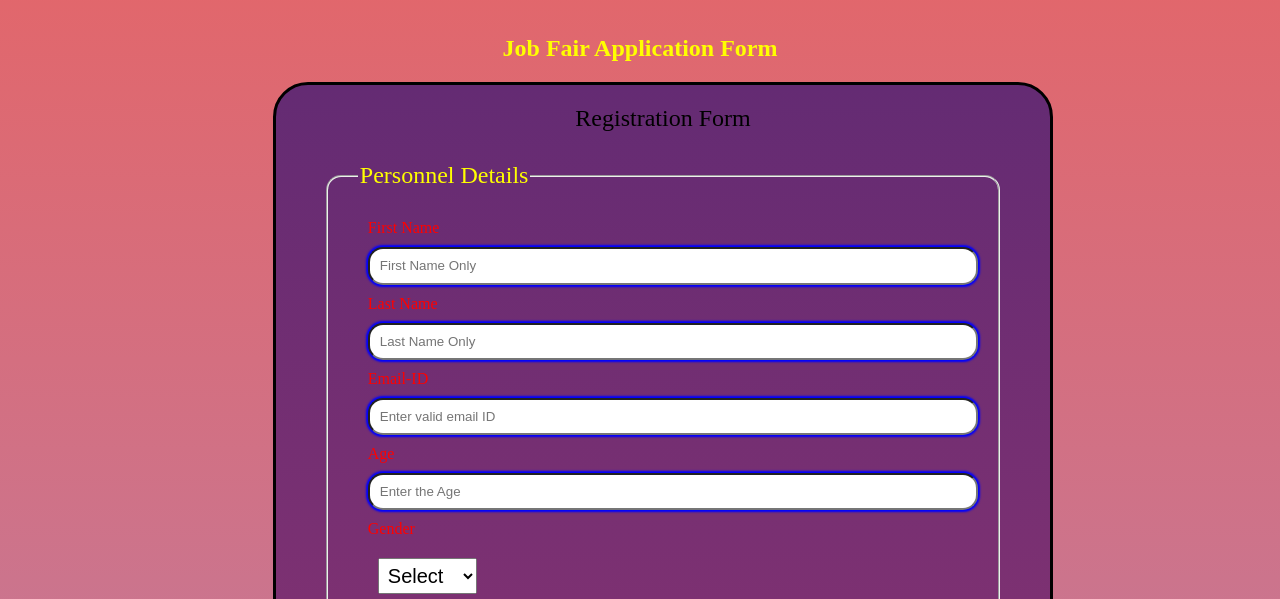
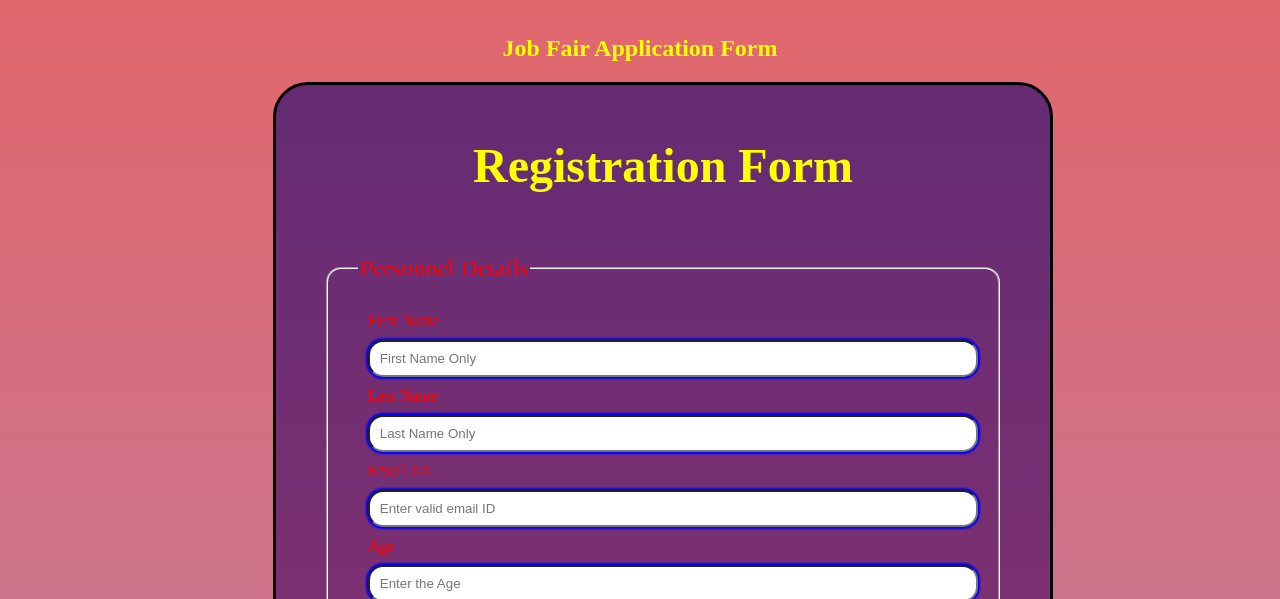
Before and after one commit to Vish2476/Personnel_Form, a plain HTML site: page index.html in a window 1280 px wide. Shown: the part 130-729 px from the top of the page. Drawn offline with Linux system fonts and the light colour scheme.

Commit message:
Update index.html

```diff
--- a/index.html
+++ b/index.html
@@ -112,13 +112,13 @@ legend{
 	<h2 style="text-align: center;color:yellow;">Job Fair Application Form</h2>
 <div class="container">
 <div class="title">
-Registration Form
+	<h1 style="color:yellow;">Registration Form</h1>
 </div>
 
 <form id="myform">
 <div class="form">
 <fieldset>
-	<legend style="color:yellow;">Personnel Details</legend>
+	<legend >Personnel Details</legend>
 <div class="input_field">
 <label>First Name</label>
 <input type="text" class="input1" id="fname" placeholder="First Name Only" required>
```
